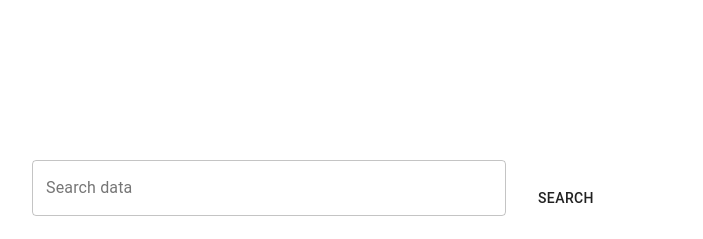
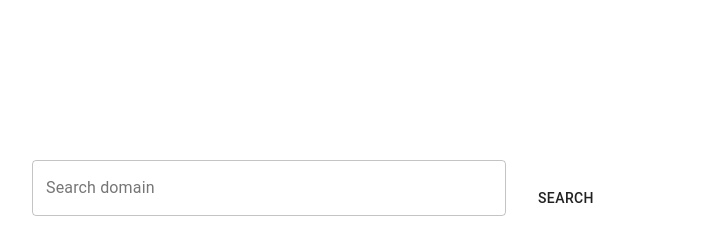
Before and after one commit to Hyunsujk/fishtech_challenge, a React (Create React App) app in the folder client/: page / in a window 1280 px wide. Shown: the top 239 px of the page, without its empty margins (288-991 px from the left). Built offline with nearby package versions, Linux system fonts and the light colour scheme.

Commit message:
camel case

```diff
--- a/client/src/containers/Home.js
+++ b/client/src/containers/Home.js
@@ -22,7 +22,7 @@ const Home = () => {
     fetch("/getData", {
       method: "POST",
       headers: { "Content-Type": "application/json" },
-      body: JSON.stringify({ search_string: searchString }),
+      body: JSON.stringify({ searchString: searchString }),
     })
       .then((res) => res.json())
       .then((data) => setData(data))
@@ -49,7 +49,7 @@ const Home = () => {
             <Grid item xs>
               <TextField
                 fullWidth
-                label="Search data"
+                label="Search domain"
                 variant="outlined"
                 onChange={(e) => setSearchString(e.target.value)}
               />
```
